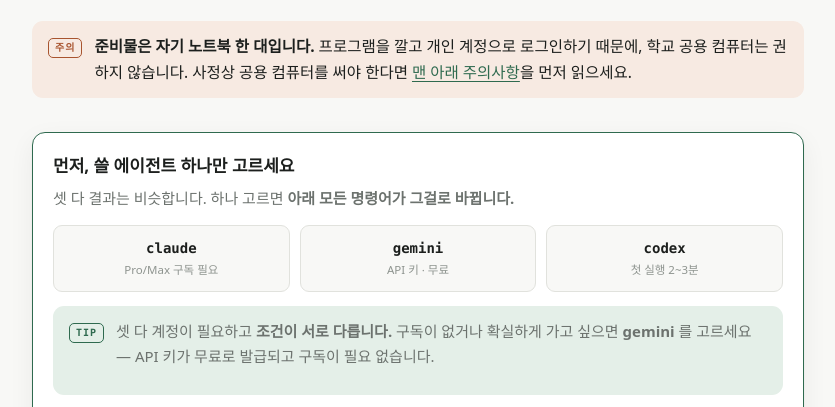
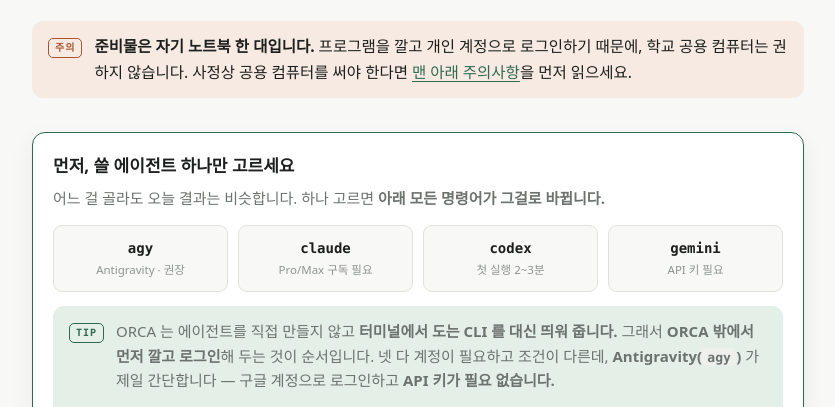
Before and after one commit to brightwindow/orca-lab, a plain HTML site: page index.html in a window 1280 px wide. Shown: the part 325-732 px from the top of the page, without its empty margins (222-1057 px from the left). Drawn offline with Linux system fonts and the light colour scheme.

Commit message:
Antigravity(agy) 를 권장 에이전트로 추가 — API 키 없이 구글 계정으로 사용

```diff
--- a/index.html
+++ b/index.html
@@ -177,7 +177,7 @@
   padding:18px 20px; box-shadow:var(--shadow)}
 .picker h3{margin:0 0 4px; font-size:17px}
 .picker p{margin:0 0 14px; font-size:15px; color:var(--muted); max-width:none}
-.opts{display:grid; grid-template-columns:repeat(3,1fr); gap:10px}
+.opts{display:grid; grid-template-columns:repeat(auto-fit,minmax(140px,1fr)); gap:10px}
 .opts button{
   font:inherit; font-family:var(--mono); font-size:14px; font-weight:600;
   padding:13px 8px; border:1.5px solid var(--line); border-radius:9px;
@@ -309,16 +309,18 @@
 <section id="pick" style="border-top:0; padding-top:0">
   <div class="picker">
     <h3>먼저, 쓸 에이전트 하나만 고르세요</h3>
-    <p>셋 다 결과는 비슷합니다. 하나 고르면 <b>아래 모든 명령어가 그걸로 바뀝니다.</b></p>
+    <p>어느 걸 골라도 오늘 결과는 비슷합니다. 하나 고르면 <b>아래 모든 명령어가 그걸로 바뀝니다.</b></p>
     <div class="opts" id="opts">
+      <button data-a="agy"    aria-pressed="false">agy<small>Antigravity · 권장</small></button>
       <button data-a="claude" aria-pressed="false">claude<small>Pro/Max 구독 필요</small></button>
-      <button data-a="gemini" aria-pressed="false">gemini<small>API 키 · 무료</small></button>
       <button data-a="codex"  aria-pressed="false">codex<small>첫 실행 2~3분</small></button>
+      <button data-a="gemini" aria-pressed="false">gemini<small>API 키 필요</small></button>
     </div>
     <div class="tip" style="margin-top:14px"><p>
-      셋 다 계정이 필요하고 <b>조건이 서로 다릅니다.</b>
-      구독이 없거나 확실하게 가고 싶으면 <b>gemini</b> 를 고르세요 — API 키가 무료로 발급되고
-      구독이 필요 없습니다.
+      ORCA 는 에이전트를 직접 만들지 않고 <b>터미널에서 도는 CLI 를 대신 띄워 줍니다.</b>
+      그래서 <b>ORCA 밖에서 먼저 깔고 로그인</b>해 두는 것이 순서입니다.
+      넷 다 계정이 필요하고 조건이 다른데, <b>Antigravity(<code>agy</code>)</b> 가 제일 간단합니다 —
+      구글 계정으로 로그인하고 <b>API 키가 필요 없습니다.</b>
     </p></div>
     <div class="tip warn" style="margin-top:15px"><p>
       OpenAI 것은 이름이 <b>GPT 가 아니라 Codex</b> 입니다. 제일 많이 헷갈리는 부분입니다.
@@ -378,7 +380,7 @@
   <h3>고른 에이전트 깔기</h3>
   <div class="snip">
     <div class="snip-top"><span data-agent-label>에이전트를 먼저 고르세요</span><button class="copy">복사</button></div>
-<pre data-tpl="npm install -g {PKG}">위에서 에이전트를 고르면 여기에 명령어가 나옵니다.</pre>
+<pre data-tpl="{INSTALL}">위에서 에이전트를 고르면 여기에 명령어가 나옵니다.</pre>
   </div>
 
   <div class="pair">
@@ -532,6 +534,19 @@
   <p class="sub" style="margin-bottom:14px">고른 것에 맞춰 아래대로 하세요. 한 번만 하면 됩니다.</p>
 
   <div class="cards">
+    <div class="card" style="border-color:var(--go)">
+      <h4>Antigravity <span style="font-weight:400;color:var(--go);font-size:13px">권장 · API 키 없음</span></h4>
+      <p>
+        구글 계정으로 로그인하고 쓰던 구독 한도를 그대로 씁니다. <b>추가 비용 없음.</b><br>
+        <b>1.</b> <a href="https://antigravity.google" target="_blank" rel="noopener">antigravity.google</a> 에서 <b>2.0 이상</b> 설치<br>
+        <b>2.</b> 터미널에서 <code>agy</code> 실행<br>
+        <b>3.</b> 구글 계정 로그인 (OAuth)<br>
+        <b>4.</b> <code>agy</code> 가 혼자 뜨면 준비 끝
+      </p>
+      <p style="margin-top:8px; font-family:var(--mono); font-size:12.5px; color:var(--muted)">
+        인증 저장: ~/.gemini/antigravity-cli/
+      </p>
+    </div>
     <div class="card" style="border-color:var(--warn)">
       <h4>Claude <span style="font-weight:400;color:var(--warn);font-size:13px">유료 구독 필요</span></h4>
       <p>
@@ -837,7 +852,7 @@
   </p>
   <div class="snip">
     <div class="snip-top"><span>설치 없이 한 번만 실행</span><button class="copy">복사</button></div>
-<pre data-tpl="npx -y {PKG}">위에서 에이전트를 고르면 여기에 나옵니다.</pre>
+<pre data-tpl="{NOINSTALL}">위에서 에이전트를 고르면 여기에 나옵니다.</pre>
   </div>
 
   <ul class="checks"><li><label>
@@ -925,7 +940,21 @@
 
   /* ── agent picker drives every command on the page ────────────────── */
   var AGENTS = {
+    agy: { cmd: "agy", pkg: "", made: "Google · Antigravity",
+      install: "antigravity.google 에서 Antigravity 2.0 이상을 받아 설치하세요.\n설치하면 agy 명령이 같이 옵니다. (npm 으로는 설치할 수 없습니다)",
+      noinstall: "Antigravity 는 설치 프로그램으로만 됩니다. 깔 수 없는 컴퓨터라면 claude / codex / gemini 중에서 고르세요.",
+      note: '<p><b>API 키가 필요 없습니다.</b> 구글 계정으로 로그인하면 쓰던 구독 한도를 ' +
+            '그대로 씁니다. 추가 비용도 없습니다.</p>' +
+            '<ol><li><a href="https://antigravity.google" target="_blank" rel="noopener">' +
+            'antigravity.google</a> 에서 <b>Antigravity 2.0 이상</b> 설치 ' +
+            '(<code>agy</code> 명령이 같이 옵니다)</li>' +
+            '<li>터미널에서 <code>agy</code> 실행 → 구글 계정 로그인</li>' +
+            '<li><code>agy</code> 가 혼자 잘 뜨면 준비 끝</li></ol>' +
+            '<p>인증은 <code>~/.gemini/antigravity-cli/</code> 에 저장됩니다. ' +
+            'ORCA 목록에 안 보이면 custom CLI agent 로 <code>agy</code> 를 직접 등록하면 됩니다.</p>' },
     claude: { cmd: "claude", pkg: "@anthropic-ai/claude-code", made: "Anthropic",
+      install: "npm install -g @anthropic-ai/claude-code",
+      noinstall: "npx -y @anthropic-ai/claude-code",
       note: '<p><b>Pro / Max 구독이나 API 과금 계정이 있어야 합니다.</b> ' +
             '무료 계정으로는 쓸 수 없습니다.</p>' +
             '<ol><li>글자 스타일 고르기 → 보통 <code>2. Dark mode</code></li>' +
@@ -934,6 +963,8 @@
             '<li>안내 두 개는 엔터로 넘기기</li></ol>' +
             '<p>구독이 없으면 <b>Gemini 의 API 키</b>로 가세요. 무료입니다.</p>' },
     gemini: { cmd: "gemini", pkg: "@google/gemini-cli", made: "Google",
+      install: "npm install -g @google/gemini-cli",
+      noinstall: "npx -y @google/gemini-cli",
       note: '<p><b>구글 계정 로그인은 막혔습니다.</b> ' +
             '“This client is no longer supported for Gemini Code Assist for individuals” ' +
             '라고 나오는데, 잘못 깐 게 아니라 구글이 개인 사용자 경로를 닫은 것입니다. ' +
@@ -949,6 +980,8 @@
             '<code>Read-Host</code> 로 넣으면 안 남습니다. ' +
             'API 키를 쓰면 방화벽 창도 안 뜹니다.</p>' },
     codex:  { cmd: "codex",  pkg: "@openai/codex", made: "OpenAI",
+      install: "npm install -g @openai/codex",
+      noinstall: "npx -y @openai/codex",
       note: '<p><b>첫 실행에 2~3분 걸립니다.</b> 로그인 뒤에 “폴더를 믿겠냐”와 ' +
           '“샌드박스 설치” 를 묻고, 설치가 끝날 때까지 입력이 잠깁니다.</p>' +
           '<ol><li>브라우저에서 로그인 (<code>Sign in with ChatGPT</code>)</li>' +
@@ -967,7 +1000,11 @@
     });
     Array.prototype.forEach.call(tpls, function(el){
       el.textContent = a
-        ? el.dataset.tpl.replace(/\{CMD\}/g, a.cmd).replace(/\{PKG\}/g, a.pkg)
+        ? el.dataset.tpl
+            .replace(/\{CMD\}/g, a.cmd)
+            .replace(/\{PKG\}/g, a.pkg)
+            .replace(/\{INSTALL\}/g, a.install)
+            .replace(/\{NOINSTALL\}/g, a.noinstall)
         : el.dataset.orig;
     });
     Array.prototype.forEach.call(document.querySelectorAll("[data-agent-label]"), function(el){
```
